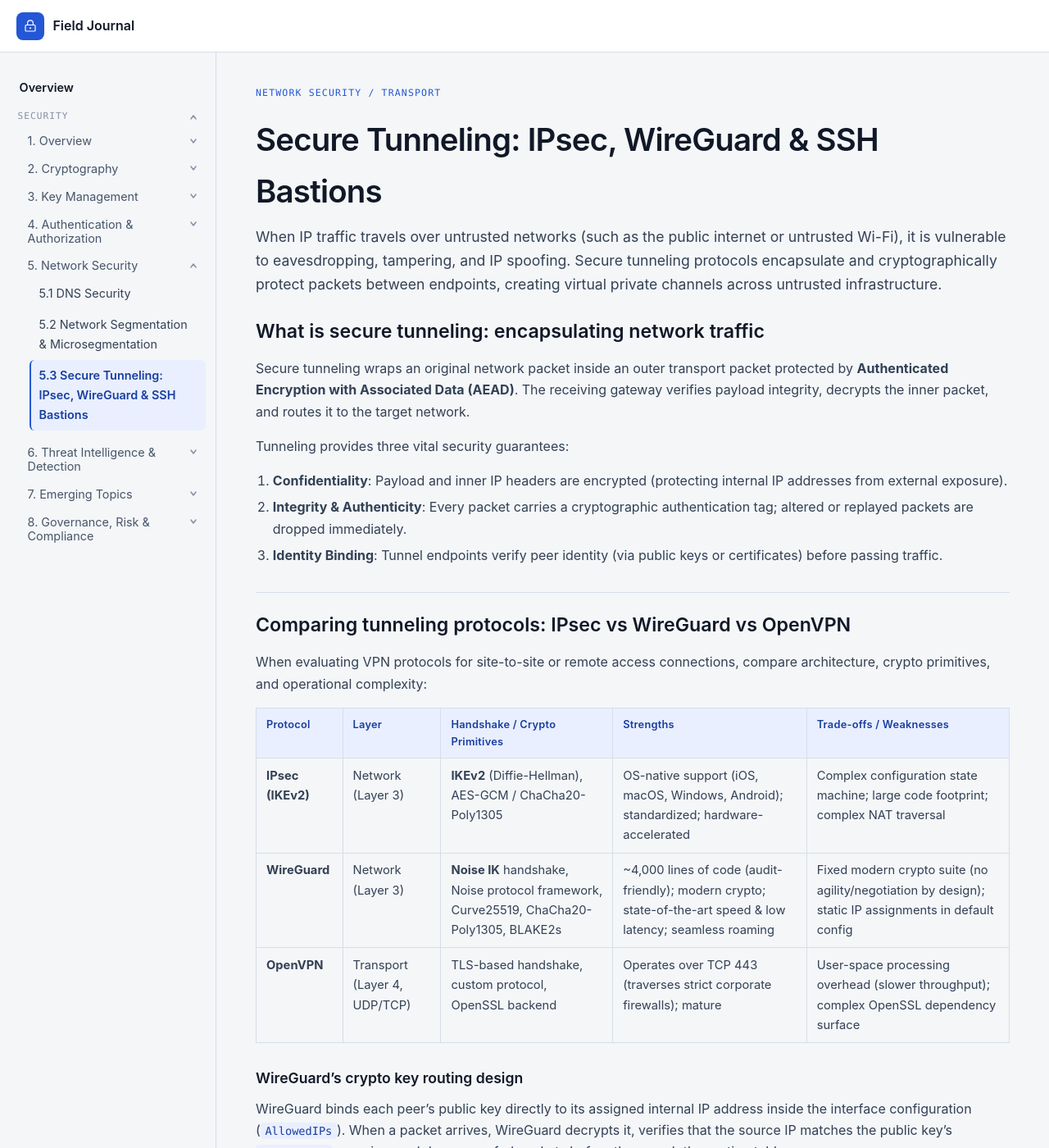
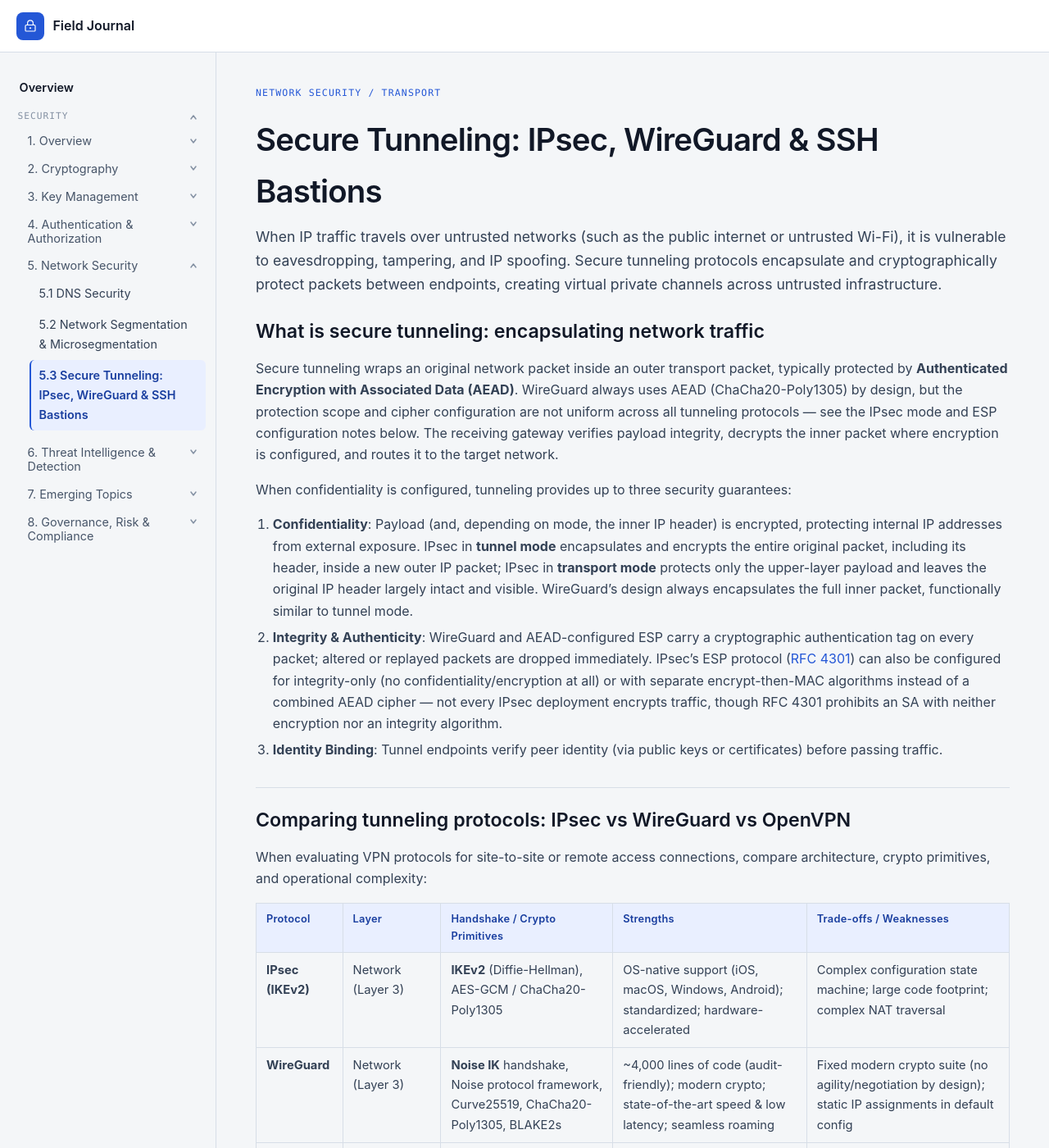
Before and after one commit to llody9977/journal, a Jekyll site: the page built from topics/vpn-ipsec-wireguard.md, in a window 1280 px wide and 1400 px high. Shown: the whole window at 82% size. Built offline with Jekyll 4.4.1, drawn with Linux system fonts in a browser that asks for light colours; some of the changed text lies outside the part shown.

Commit message:
Fix network-page overclaims and first-person voice violations
vpn-ipsec-wireguard.md: stopped stating every tunnel uses AEAD and
encrypts inner headers - IPsec's transport vs. tunnel mode and
integrity-only ESP configurations mean that's not universal, unlike
WireGuard's fixed always-AEAD design. Added a body explanation of ZTNA
so it isn't introduced unexplained in the summary. Fixed first-person
voice in the front-matter description.

dns-security.md: fixed a word-choice error ("forging" -> "forming" the
chain of trust for DS records) and added the issuer-enforcement caveat
to the CAA row - CAA doesn't prevent misissuance by a CA it already
authorizes.

network-segmentation-microsegmentation.md: fixed first-person voice in
the front-matter description.

```diff
--- a/topics/vpn-ipsec-wireguard.md
+++ b/topics/vpn-ipsec-wireguard.md
@@ -13,12 +13,12 @@ last_verified: 2026-08-06
 
 ## What is secure tunneling: encapsulating network traffic
 
-Secure tunneling wraps an original network packet inside an outer transport packet protected by **Authenticated Encryption with Associated Data (AEAD)**. The receiving gateway verifies payload integrity, decrypts the inner packet, and routes it to the target network.
+Secure tunneling wraps an original network packet inside an outer transport packet, typically protected by **Authenticated Encryption with Associated Data (AEAD)**. WireGuard always uses AEAD (ChaCha20-Poly1305) by design, but the protection scope and cipher configuration are not uniform across all tunneling protocols — see the IPsec mode and ESP configuration notes below. The receiving gateway verifies payload integrity, decrypts the inner packet where encryption is configured, and routes it to the target network.
 
-Tunneling provides three vital security guarantees:
+When confidentiality is configured, tunneling provides up to three security guarantees:
 
-1. **Confidentiality**: Payload and inner IP headers are encrypted (protecting internal IP addresses from external exposure).
-2. **Integrity & Authenticity**: Every packet carries a cryptographic authentication tag; altered or replayed packets are dropped immediately.
+1. **Confidentiality**: Payload (and, depending on mode, the inner IP header) is encrypted, protecting internal IP addresses from external exposure. IPsec in **tunnel mode** encapsulates and encrypts the entire original packet, including its header, inside a new outer IP packet; IPsec in **transport mode** protects only the upper-layer payload and leaves the original IP header largely intact and visible. WireGuard's design always encapsulates the full inner packet, functionally similar to tunnel mode.
+2. **Integrity & Authenticity**: WireGuard and AEAD-configured ESP carry a cryptographic authentication tag on every packet; altered or replayed packets are dropped immediately. IPsec's ESP protocol ([RFC 4301](https://www.rfc-editor.org/rfc/rfc4301.html)) can also be configured for integrity-only (no confidentiality/encryption at all) or with separate encrypt-then-MAC algorithms instead of a combined AEAD cipher — not every IPsec deployment encrypts traffic, though RFC 4301 prohibits an SA with neither encryption nor an integrity algorithm.
 3. **Identity Binding**: Tunnel endpoints verify peer identity (via public keys or certificates) before passing traffic.
 
 ## Comparing tunneling protocols: IPsec vs WireGuard vs OpenVPN
@@ -30,6 +30,8 @@ When evaluating VPN protocols for site-to-site or remote access connections, com
 | **IPsec (IKEv2)** | Network (Layer 3) | **IKEv2** (Diffie-Hellman), AES-GCM / ChaCha20-Poly1305 | OS-native support (iOS, macOS, Windows, Android); standardized; hardware-accelerated | Complex configuration state machine; large code footprint; complex NAT traversal |
 | **WireGuard** | Network (Layer 3) | **Noise IK** handshake, Noise protocol framework, Curve25519, ChaCha20-Poly1305, BLAKE2s | ~4,000 lines of code (audit-friendly); modern crypto; state-of-the-art speed & low latency; seamless roaming | Fixed modern crypto suite (no agility/negotiation by design); static IP assignments in default config |
 | **OpenVPN** | Transport (Layer 4, UDP/TCP) | TLS-based handshake, custom protocol, OpenSSL backend | Operates over TCP 443 (traverses strict corporate firewalls); mature | User-space processing overhead (slower throughput); complex OpenSSL dependency surface |
+
+The table above lists the cipher suites IPsec's ESP ([RFC 4301](https://www.rfc-editor.org/rfc/rfc4301.html)) commonly negotiates, but ESP is configurable, not fixed: an administrator can select **transport mode** (only the upper-layer payload is protected; the original IP header stays largely intact and visible) or **tunnel mode** (the entire original packet, including its header, is encapsulated and encrypted inside a new IP packet), and can configure ESP for AEAD, for separate encrypt-then-MAC algorithms, or for integrity-only with no encryption at all. WireGuard has no equivalent negotiation: every WireGuard tunnel uses the same fixed AEAD construction (ChaCha20-Poly1305) and always encapsulates the full inner packet.
 
 ### WireGuard's crypto key routing design
 WireGuard binds each peer's public key directly to its assigned internal IP address inside the interface configuration (`AllowedIPs`). When a packet arrives, WireGuard decrypts it, verifies that the source IP matches the public key's `AllowedIPs` mapping, and drops spoofed packets before they reach the routing table.
@@ -47,6 +49,10 @@ ssh -J admin@bastion.example.com admin@10.0.2.45
 1. **Disable password authentication**: Permit public-key or SSH certificate authentication only (`PasswordAuthentication no`).
 2. **Enforce short-lived SSH Certificates**: Issue temporary, signed certificates (via OpenSSH CA or Vault SSH Secrets Engine) with 1-8 hour lifetimes rather than distributing static `authorized_keys`.
 3. **Restrict Bastion Shell**: Limit bastion user capabilities so compromised keys cannot execute local commands on the bastion host itself.
+
+## Zero Trust Network Access (ZTNA) as an alternative to VPN tunnels
+
+A traditional VPN (IPsec, WireGuard, or OpenVPN) grants a connected client broad network-level reachability: once the tunnel is up, the client typically has a routable path to an entire subnet or VPC, and access to individual services is enforced downstream (if at all) by firewall rules or application-layer controls. **Zero Trust Network Access (ZTNA)** replaces that broad tunnel with per-application, per-resource access: an identity-aware proxy or broker authenticates and authorizes the request for each specific application before forwarding it, rather than placing the client onto the internal network segment. This narrows the blast radius of a compromised endpoint or credential — a ZTNA session normally cannot reach lateral hosts the way a VPN-connected device can — at the cost of needing per-application integration or proxying rather than one blanket network tunnel.
 
 ## Network Tunnel Selection Rulebook
 
```
Also changed, not shown: other parts of topics/vpn-ipsec-wireguard.md (+2 -2 lines), topics/dns-security.md (+3 -3 lines), topics/network-segmentation-microsegmentation.md (+2 -2 lines).
